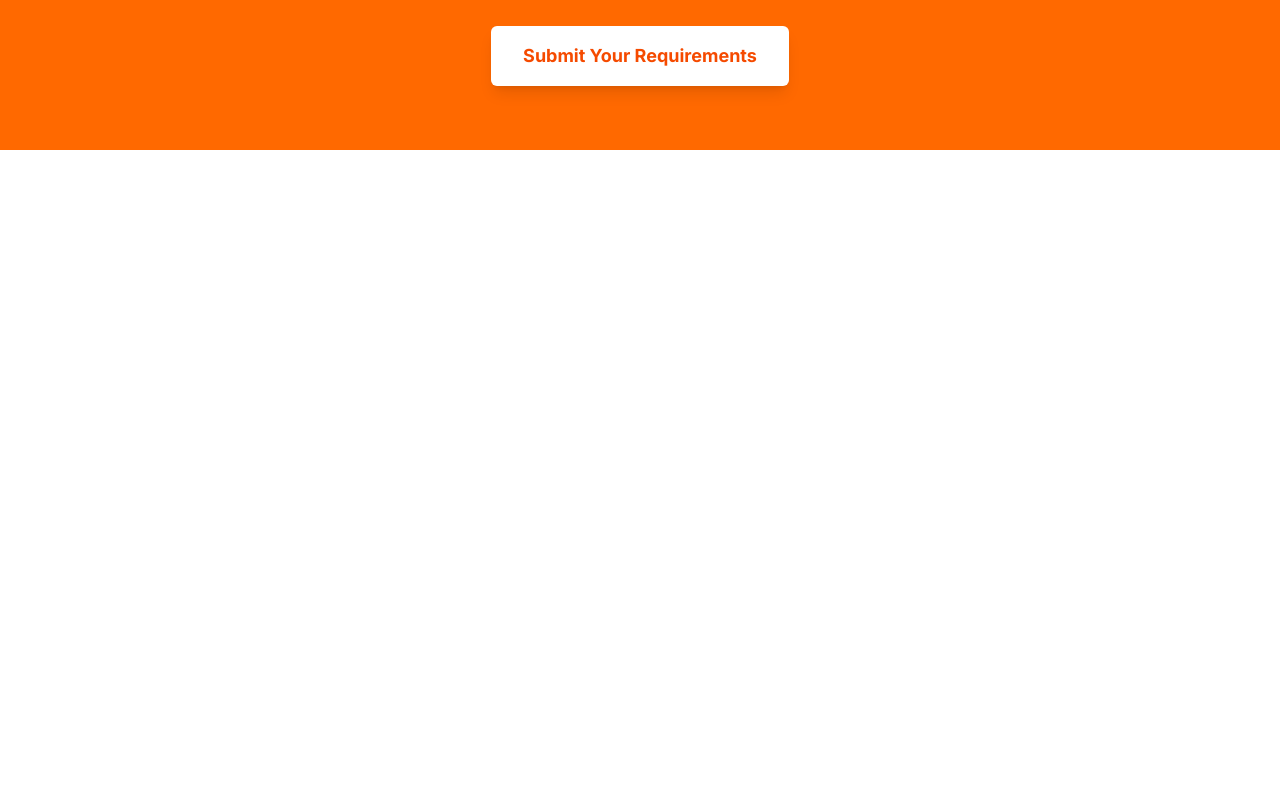
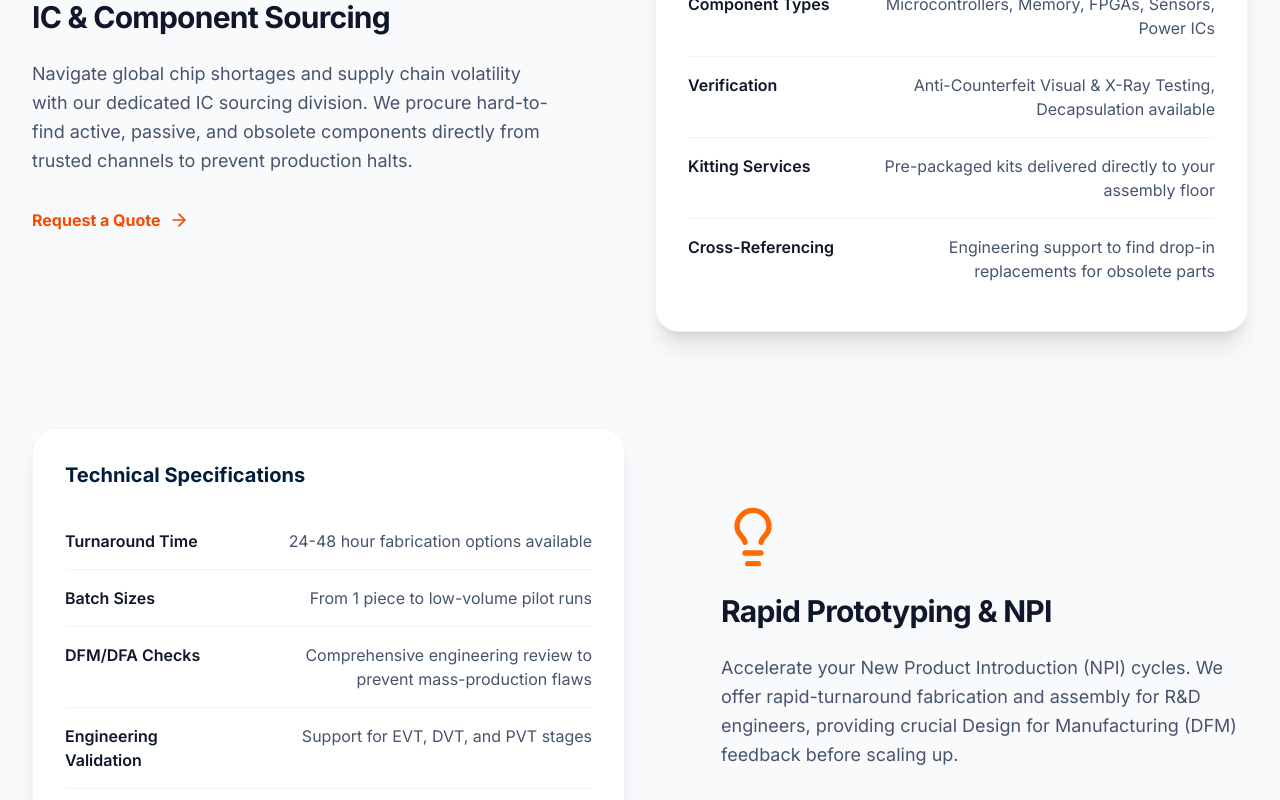
Before and after one commit to fardeenmohd/sino-magan-pcb-web, a Next.js app: page /products in a window 1280 px wide. Shown: the part 3000-3800 px from the top of the page. Before the commit the page ends 3150 px from the top, so only its background shows below. Built offline with nearby package versions, Linux system fonts and the light colour scheme.

Commit message:
Add Component Sourcing and Rapid Prototyping to Products offerings

```diff
--- a/src/app/products/page.tsx
+++ b/src/app/products/page.tsx
@@ -1,4 +1,4 @@
-import { Cpu, Factory, Zap, ShieldCheck, ArrowLeft, ArrowRight } from "lucide-react";
+import { Cpu, Factory, Zap, ShieldCheck, ArrowLeft, ArrowRight, Microchip, Lightbulb } from "lucide-react";
 import Link from "next/link";
 import Image from "next/image";
 import type { Metadata } from "next";
@@ -19,7 +19,9 @@ export const metadata: Metadata = {
     "Bengaluru Electronics Sourcing",
     "Through-Hole Technology THT",
     "Custom Box Builds",
-    "Electronics Contract Manufacturing"
+    "Electronics Contract Manufacturing",
+    "IC Component Sourcing",
+    "Rapid PCB Prototyping"
   ].join(", "),
   openGraph: {
     title: "Electronics Procurement Products & Capabilities",
@@ -39,7 +41,7 @@ const productDetails = [
     id: "bare-pcb",
     title: "Bare Printed Circuit Boards",
     description: "From single-sided to highly complex 32+ layer architectures, we procure bare boards that meet exact mechanical and electrical specifications. Our network includes specialized manufacturers for exotic materials and high-power applications.",
-    icon: <Cpu className="w-16 h-16 text-orange-500 mb-6" />,
+    icon: <Cpu className="w-16 h-16 text-orange-500 mb-6" aria-hidden="true" />,
     specs: [
       { label: "Layer Count", value: "1 to 32+ Layers" },
       { label: "Materials", value: "High-TG FR4, Aluminum Core, Rogers (RF/Microwave), Polyimide (Flex)" },
@@ -52,7 +54,7 @@ const productDetails = [
     id: "pcba",
     title: "Turnkey PCBA Solutions",
     description: "End-to-end PCB Assembly tailored for rapid prototyping and mass manufacturing. We handle the entire BOM sourcing through our established supply chain, ensuring component authenticity and aggressive pricing before entering the assembly lines.",
-    icon: <Factory className="w-16 h-16 text-orange-500 mb-6" />,
+    icon: <Factory className="w-16 h-16 text-orange-500 mb-6" aria-hidden="true" />,
     specs: [
       { label: "Assembly Types", value: "SMT (Surface Mount), THT/DIP (Through-Hole), Mixed Technology" },
       { label: "Component Sourcing", value: "Turnkey, Partial Turnkey, Consigned" },
@@ -65,7 +67,7 @@ const productDetails = [
     id: "electromechanical",
     title: "Electromechanical Assemblies",
     description: "Moving beyond the circuit board, we provide full box-build and electromechanical integration. Our facilities can take your PCBA and assemble it into its final custom enclosure, complete with cabling and thermal management.",
-    icon: <Zap className="w-16 h-16 text-orange-500 mb-6" />,
+    icon: <Zap className="w-16 h-16 text-orange-500 mb-6" aria-hidden="true" />,
     specs: [
       { label: "Services", value: "Box Builds, Sub-assemblies, Final Integration" },
       { label: "Cabling", value: "Custom Cable Harnesses, Wire Processing, Ribbon Cables" },
@@ -78,13 +80,39 @@ const productDetails = [
     id: "hdi-bga",
     title: "Specialized HDI & BGA",
     description: "For modern, miniaturized electronics, we source from ultra-precision facilities capable of High-Density Interconnects and complex Ball Grid Array populations, ensuring high reliability in aerospace, medical, and telecom sectors.",
-    icon: <ShieldCheck className="w-16 h-16 text-orange-500 mb-6" />,
+    icon: <ShieldCheck className="w-16 h-16 text-orange-500 mb-6" aria-hidden="true" />,
     specs: [
       { label: "HDI Vias", value: "Blind, Buried, Stacked, and Staggered Microvias" },
       { label: "Laser Drilling", value: "Down to 3 mil (0.075mm) precision" },
       { label: "BGA Pitch", value: "Fine pitch down to 0.3mm" },
       { label: "Impedance Control", value: "Strict tolerance matching (±5% to ±10%)" },
       { label: "Certifications", value: "Suppliers vetted for ISO 9001, ISO 13485 (Medical), IATF 16949 (Auto)" }
+    ]
+  },
+  {
+    id: "component-sourcing",
+    title: "IC & Component Sourcing",
+    description: "Navigate global chip shortages and supply chain volatility with our dedicated IC sourcing division. We procure hard-to-find active, passive, and obsolete components directly from trusted channels to prevent production halts.",
+    icon: <Microchip className="w-16 h-16 text-orange-500 mb-6" aria-hidden="true" />,
+    specs: [
+      { label: "Sourcing Channels", value: "Authorized Franchises, Direct Factory, Vetted Independent Hubs" },
+      { label: "Component Types", value: "Microcontrollers, Memory, FPGAs, Sensors, Power ICs" },
+      { label: "Verification", value: "Anti-Counterfeit Visual & X-Ray Testing, Decapsulation available" },
+      { label: "Kitting Services", value: "Pre-packaged kits delivered directly to your assembly floor" },
+      { label: "Cross-Referencing", value: "Engineering support to find drop-in replacements for obsolete parts" }
+    ]
+  },
+  {
+    id: "prototyping",
+    title: "Rapid Prototyping & NPI",
+    description: "Accelerate your New Product Introduction (NPI) cycles. We offer rapid-turnaround fabrication and assembly for R&D engineers, providing crucial Design for Manufacturing (DFM) feedback before scaling up.",
+    icon: <Lightbulb className="w-16 h-16 text-orange-500 mb-6" aria-hidden="true" />,
+    specs: [
+      { label: "Turnaround Time", value: "24-48 hour fabrication options available" },
+      { label: "Batch Sizes", value: "From 1 piece to low-volume pilot runs" },
+      { label: "DFM/DFA Checks", value: "Comprehensive engineering review to prevent mass-production flaws" },
+      { label: "Engineering Validation", value: "Support for EVT, DVT, and PVT stages" },
+      { label: "Transition", value: "Seamless transfer of prototypes to high-volume manufacturing lines" }
     ]
   }
 ];
--- a/src/components/ProductCarousel.tsx
+++ b/src/components/ProductCarousel.tsx
@@ -1,7 +1,7 @@
 "use client";
 
 import { useState, useRef } from "react";
-import { ChevronLeft, ChevronRight, Cpu, Factory, Zap, ShieldCheck } from "lucide-react";
+import { ChevronLeft, ChevronRight, Cpu, Factory, Zap, ShieldCheck, Microchip, Lightbulb } from "lucide-react";
 import Link from "next/link";
 
 const products = [
@@ -36,6 +36,22 @@ const products = [
     icon: <ShieldCheck className="w-12 h-12 text-orange-500 mb-4" />,
     features: ["Blind & Buried Vias", "Microvia Technology", "Fine Pitch BGA", "Rigorous Quality Audits"],
     href: "/products#hdi-bga"
+  },
+  {
+    id: 5,
+    title: "IC & Component Sourcing",
+    description: "Direct procurement of hard-to-find semiconductors, microcontrollers, and passive components through our global network of authorized distributors and original manufacturers.",
+    icon: <Microchip className="w-12 h-12 text-orange-500 mb-4" />,
+    features: ["BOM Cross-Referencing", "Obsolete Part Sourcing", "Anti-Counterfeit Testing", "Strategic Kitting"],
+    href: "/products#component-sourcing"
+  },
+  {
+    id: 6,
+    title: "Rapid Prototyping & NPI",
+    description: "Fast-turnaround fabrication and engineering validation testing (EVT) specifically designed to help R&D teams iterate quickly before scaling to mass production.",
+    icon: <Lightbulb className="w-12 h-12 text-orange-500 mb-4" />,
+    features: ["24-48 Hour Turnaround", "Design for Manufacturing (DFM)", "Engineering Validation", "Seamless Scaling"],
+    href: "/products#prototyping"
   }
 ];
 
```
